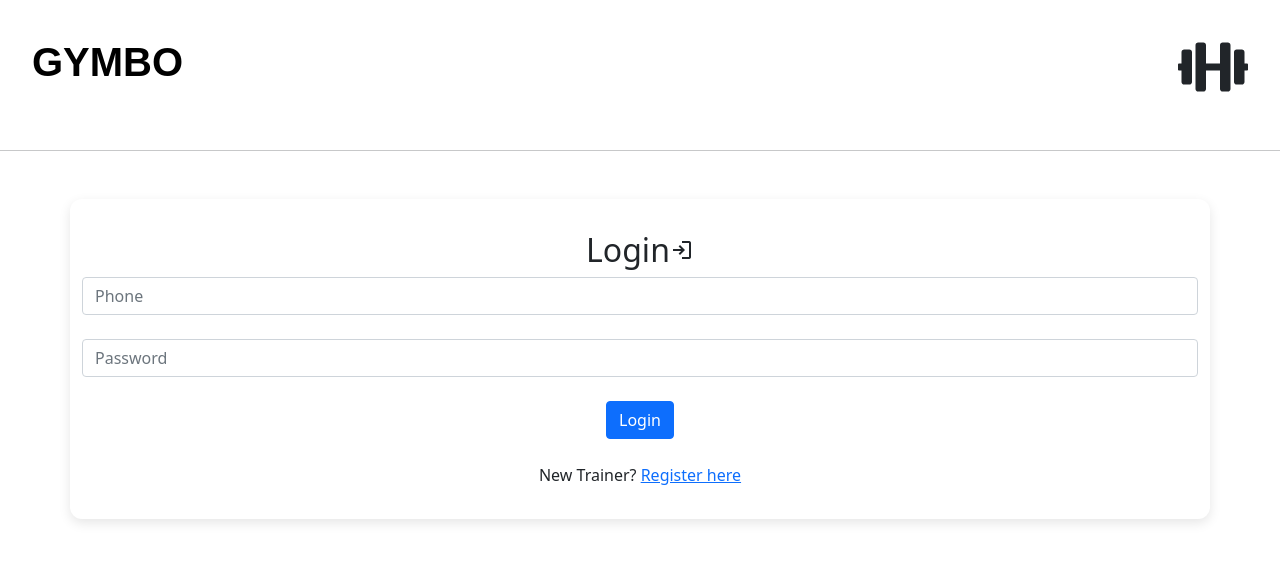
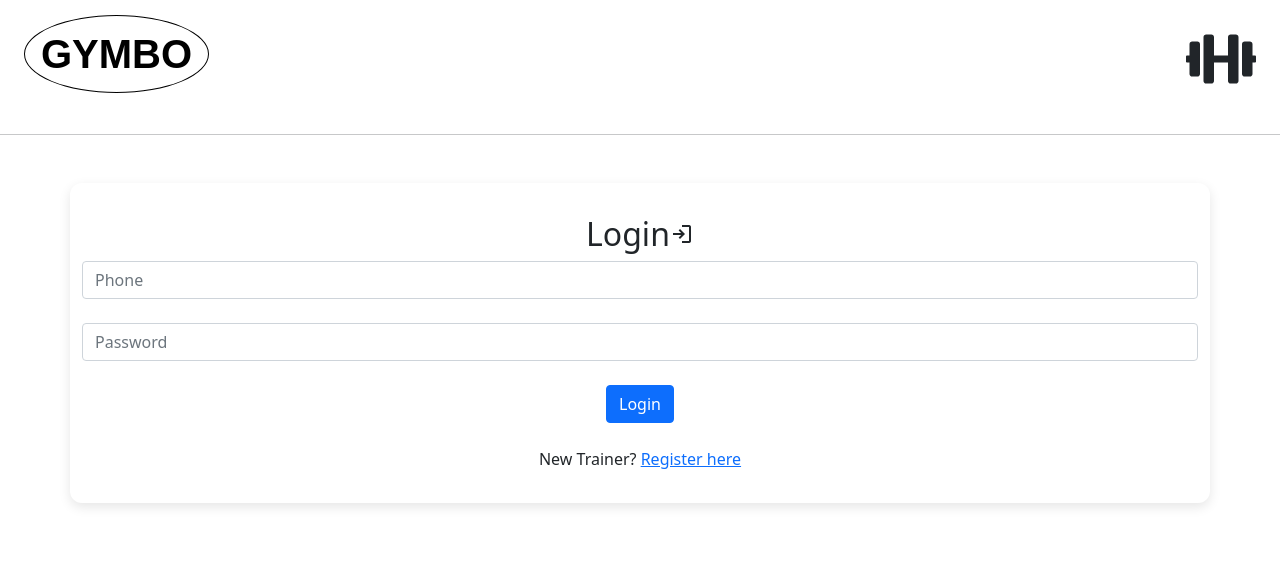
Before and after one commit to pranav-mallela/Gymbo, a React (Create React App) app in the folder client/: page / in a window 1280 px wide. Shown: the top 562 px of the page. Built offline with nearby package versions, Linux system fonts and the light colour scheme; no server answers; a web font is replaced by a local one.

Commit message:
added some styling

```diff
--- a/client/public/styles.css
+++ b/client/public/styles.css
@@ -46,9 +46,17 @@ body {
   border-radius: 12px;
 }
 
+.button-margin {
+  margin: 1rem;
+}
+
+.link {
+  text-decoration: none;
+}
+
 /*Header CSS*/
 .navbar-container {
-  padding: 2rem;
+  padding: 1.5rem;
   display: flex;
   justify-content: space-between;
 }
@@ -59,6 +67,9 @@ body {
   font-weight: bold;
   color: black;
   text-decoration: none;
+  border: 1px solid black;
+  border-radius: 50%;
+  padding: 1rem;
 }
 
 .equipment-button {
@@ -67,7 +78,7 @@ body {
 
 /*Manage CSS*/
 .page-container {
-  margin: 4rem;
+  margin: 1.5rem;
 }
 
 .date-picker {
@@ -121,6 +132,7 @@ body {
 /*Profile CSS*/
 .profile-container {
   text-align: center;
+  padding: 1.5rem;
 }
 
 .profile-top {
@@ -129,7 +141,7 @@ body {
 }
 
 .profile-buttons {
-  margin-right: 1rem;
+  margin: 0.25rem;
 }
 
 #profile-name {
--- a/client/public/styles.scss
+++ b/client/public/styles.scss
@@ -45,9 +45,17 @@ body{
   border-radius: 12px;
 }
 
+.button-margin{
+  margin: 1rem;
+}
+
+.link{
+  text-decoration: none;
+}
+
 /*Header CSS*/
 .navbar-container{
-  padding: 2rem;
+  padding: 1.5rem;
   display: flex;
   justify-content: space-between;
 }
@@ -58,6 +66,9 @@ body{
   font-weight: bold;
   color: black;
   text-decoration: none;
+  border: 1px solid black;
+  border-radius: 50%;
+  padding: 1rem;
 }
 
 .equipment-button{
@@ -66,7 +77,7 @@ body{
 
 /*Manage CSS*/
 .page-container{
-  margin: 4rem;
+  margin: 1.5rem;
 }
 
 .date-picker{
@@ -112,6 +123,7 @@ body{
 /*Profile CSS*/
 .profile-container{
   text-align: center;
+  padding: 1.5rem;
 }
 
 .profile-top{
@@ -120,7 +132,7 @@ body{
 }
 
 .profile-buttons{
-  margin-right: 1rem;
+  margin: 0.25rem;
 }
 
 #profile-name{
--- a/client/src/components/Header.js
+++ b/client/src/components/Header.js
@@ -16,12 +16,12 @@ export default function Header()
     return (
         <div>
             <div className="navbar-container">
-                <Link className="gymbo" to='/manage'><span className="gymbo">GYMBO</span></Link>
+                <Link className="link" to='/manage'><span className="gymbo">GYMBO</span></Link>
                 {!showButton && <FaDumbbell size={70}/>}
                 {showButton && <Link to='/machines'>
                     <Button
                     variant="info"
-                    className="equipment-button"
+                    className="equipment-button button-margin"
                     >Equipment <BiDumbbell size={30}/></Button>
                 </Link>}
             </div>
--- a/client/src/pages/Machines.js
+++ b/client/src/pages/Machines.js
@@ -9,7 +9,7 @@ export default function Machines()
     const [formData, setFormData] = React.useState({machine: "", quantity: 0});
     const [search, setSearch] = React.useState("");
     const [machineData, setMachineData] = React.useState([]);
-    const [refresh, setRefresh] = React.useState(false);
+    // const [refresh, setRefresh] = React.useState(false);
 
     React.useEffect(() => {
         const fetchTrainerMachines = async () => {
@@ -18,13 +18,10 @@ export default function Machines()
             if(!response.ok)
                 console.log(json.error);
             else
-            {
-                // setTrainer(json);
                 setMachineData(json.machines);
         }
-        }
         fetchTrainerMachines();
-    },[refresh])
+    },[])
 
     // React.useEffect(() => {
     //     const fetchMachines = async () => {
@@ -50,30 +47,37 @@ export default function Machines()
 
     const handleSubmit = (e) => {
         e.preventDefault();
-        let _id, method = 'POST', presentQuantity = 0;
+        //if name matches, modify or delete
+        //Modify: for loop new array, with updated values
+        //Delete: name -> filter out of array
+        //else if no match, add to array
+        let changedMachine = {
+            name: formData.machine,
+            quantity: parseInt(formData.quantity[0])
+        };
+        let  deleteMachine = (changedMachine.quantity < 0);
+        const newMachineData = [];
         for(let i=0;i<machineData.length;i++)
         {
             if(machineData[i].name === formData.machine)
             {
-                _id = machineData[i]._id;
                 if(machineData[i].quantity + parseInt(formData.quantity[0]) > 0)
                 {
-                    method = 'PATCH';
-                    presentQuantity = machineData[i].quantity;
+                    deleteMachine = false;
+                    changedMachine.quantity = machineData[i].quantity + parseInt(formData.quantity[0]);
                 }
-                else method = 'DELETE';
+                else deleteMachine = true;
             }
+            else
+                newMachineData.push(machineData[i]);
         }
-        //async function to perform POST/PATCH/DELETE request
+        if(deleteMachine) setMachineData(newMachineData);
+        else setMachineData(changedMachine, ...newMachineData);
+    }
     const sendToDB = async () => {
-            const machineObj = {
-                name: formData.machine.toString(),
-                quantity: presentQuantity + parseInt(formData.quantity[0])
-            }
-            const str = (method === 'POST') ? "" : _id;
-            const response = await fetch('/api/machines/'+str, {
-                method: [method],
-                body: JSON.stringify(machineObj),
+        const response = await fetch('/api/trainer/'+trainerID+'/machine', {
+            method: 'PATCH',
+            body: JSON.stringify(machineData),
             headers: {
                 'Content-Type': 'application/json'
             }
@@ -82,11 +86,13 @@ export default function Machines()
         if(!response.ok) console.log(json.error);
         else{
             setFormData({machine: "", quantity: 0});
-                setRefresh(prev => !prev);
+            // setRefresh(prev => !prev);
         }
     }
+    React.useEffect(() => {
+        if(machineData.length !== 0)
             sendToDB();
-    }
+    }, [machineData])
 
     const searchResults = [];
     for(let i=0;i<machineData.length;i++)
--- a/client/src/pages/Manage.js
+++ b/client/src/pages/Manage.js
@@ -45,8 +45,8 @@ export default function Manage()
     },[formData.phone])
 
     const sendToDB = async () => {
-        console.log("Inside async")
-        console.log(joineeData)
+        // console.log("Inside async")
+        // console.log(joineeData)
         const response = await fetch('/api/trainer/'+trainerID+'/joinee', {
             method: 'PATCH',
             body: JSON.stringify(joineeData),
```
Also changed, not shown: 1 other file (tests, documents, lock files or other folders). Lines whose indentation alone changed are shown as unchanged.
